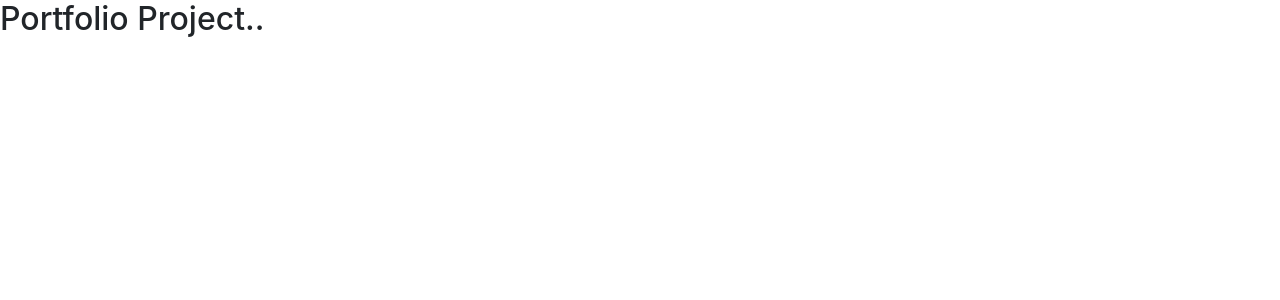
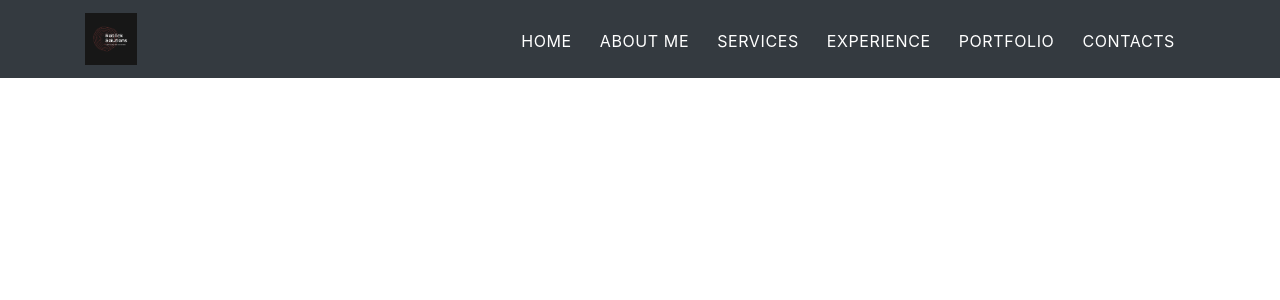
Before and after one commit to robelberhanu/My_Portfolio_Website, a React (Create React App) app: page / in a window 1280 px wide. Shown: the top 300 px of the page. Built offline with nearby package versions, Linux system fonts and the light colour scheme.

Commit message:
Added navbar

```diff
--- a/public/index.html
+++ b/public/index.html
@@ -1,14 +1,12 @@
 <!DOCTYPE html>
 <html lang="en">
+
 <head>
   <meta charset="utf-8" />
   <link rel="icon" href="%PUBLIC_URL%/favicon.ico" />
   <meta name="viewport" content="width=device-width, initial-scale=1" />
   <meta name="theme-color" content="#000000" />
-    <meta
-      name="description"
-      content="Web site created using create-react-app"
-    />
+  <meta name="description" content="Web site created using create-react-app" />
   <link rel="apple-touch-icon" href="%PUBLIC_URL%/logo192.png" />
   <!--
       manifest.json provides metadata used when your web app is installed on a
@@ -26,6 +24,7 @@
     -->
   <title>React App</title>
 </head>
+
 <body>
   <noscript>You need to enable JavaScript to run this app.</noscript>
   <div id="root"></div>
@@ -39,5 +38,15 @@
       To begin the development, run `npm start` or `yarn start`.
       To create a production bundle, use `npm run build` or `yarn build`.
     -->
+  <script src="https://code.jquery.com/jquery-3.3.1.slim.min.js"
+    integrity="sha384-q8i/X+965DzO0rT7abK41JStQIAqVgRVzpbzo5smXKp4YfRvH+8abtTE1Pi6jizo"
+    crossorigin="anonymous"></script>
+  <script src="https://cdnjs.cloudflare.com/ajax/libs/popper.js/1.14.3/umd/popper.min.js"
+    integrity="sha384-ZMP7rVo3mIykV+2+9J3UJ46jBk0WLaUAdn689aCwoqbBJiSnjAK/l8WvCWPIPm49"
+    crossorigin="anonymous"></script>
+  <script src="https://stackpath.bootstrapcdn.com/bootstrap/4.1.3/js/bootstrap.min.js"
+    integrity="sha384-ChfqqxuZUCnJSK3+MXmPNIyE6ZbWh2IMqE241rYiqJxyMiZ6OW/JmZQ5stwEULTy"
+    crossorigin="anonymous"></script>
 </body>
+
 </html>
--- a/src/App.css
+++ b/src/App.css
@@ -1,38 +1,48 @@
-.App {
-  text-align: center;
+@import url('https://fonts.googleapis.com/css2?family=Roboto+Condensed:wght@300&display=swap');
+
+:root{
+  --primary-white: #fff;
+  --primary-red : #f90000;
+  --primary-dark : rgba(255,255,255,0);
 }
 
-.App-logo {
-  height: 40vmin;
-  pointer-events: none;
+body{
+  font-family: "Roboto Condesed" sans-serif;
+}
+.logo{
+  width: 3.25rem;
 }
 
-@media (prefers-reduced-motion: no-preference) {
-  .App-logo {
-    animation: App-logo-spin infinite 20s linear;
-  }
+/*---------- Menu Links ---------*/
+
+nav a.nav-link{
+  /* font-weight: 500; */
+  letter-spacing: 0.0375rem;
+  cursor: pointer;
 }
 
-.App-header {
-  background-color: #282c34;
-  min-height: 100vh;
-  display: flex;
-  flex-direction: column;
-  align-items: center;
-  justify-content: center;
-  font-size: calc(10px + 2vmin);
-  color: white;
+nav ul li{
+  text-transform: uppercase;
+
 }
 
-.App-link {
-  color: #61dafb;
+.navbar-nav > li > a {
+  margin-right: 0.75rem;
+  margin-left: 0.75;
+  color: var(--primary-white) !important;
+  border-top: 0.1875rem solid  var(--primary-dark);
 }
 
-@keyframes App-logo-spin {
-  from {
-    transform: rotate(0deg);
-  }
-  to {
-    transform: rotate(360deg);
-  }
+navbar-brand{
+  max-width: 3.25rem;
+  padding: 0 !important;
+  height: 6rem !important;
 }
+
+.navbar-nav > li > a.active, .navbar-nav > li a.active:focus {
+  border-top: 0.1875rem solid var(--primary-red);
+}
+
+.navbar-nav > li > a:hover {
+  border-top: 0.1875rem solid var(--primary-red);
+}
--- a/src/App.js
+++ b/src/App.js
@@ -1,8 +1,9 @@
 import './App.css';
 import "bootstrap/dist/css/bootstrap.min.css";
+import Navbar from "./components/Navbar";
 function App() {
   return (
-    <h2>Portfolio Project..</h2>
+    <Navbar />
   );
 }
 
--- /dev/null
+++ b/src/components/Navbar.js
@@ -0,0 +1,47 @@
+import React from "react";
+import logo from "../logo.png";
+import { FontAwesomeIcon } from "@fortawesome/react-fontawesome";
+import {faBars} from "@fortawesome/free-solid-svg-icons";
+
+
+export const Navbar = () => {
+    return (
+        <nav className="navbar navbar-expand-lg navbar-light bg-dark">
+            <div className="container">
+
+
+                <a className="navbar-brand" href="#"><img className="logo" src={logo} alt="logo..." /></a>
+                <button className="navbar-toggler" type="button" data-toggle="collapse" data-target="#navbarSupportedContent" aria-controls="navbarSupportedContent" aria-expanded="false" aria-label="Toggle navigation">
+                <FontAwesomeIcon icon={faBars} style={{color: "#fff"}}/>
+                </button>
+
+                <div className="collapse navbar-collapse" id="navbarSupportedContent">
+                    <ul className="navbar-nav ml-auto">
+                        <li className="nav-item active">
+                            <a className="nav-link" href="#">Home <span className="sr-only">(current)
+                            </span></a>
+                        </li>
+                        <li className="nav-item">
+                            <a className="nav-link" href="#">About Me</a>
+                        </li>
+                        <li className="nav-item">
+                            <a className="nav-link" href="#">Services</a>
+                        </li>
+                        <li className="nav-item">
+                            <a className="nav-link" href="#">Experience</a>
+                        </li>
+                        <li className="nav-item">
+                            <a className="nav-link" href="#">Portfolio</a>
+                        </li>
+                        <li className="nav-item">
+                            <a className="nav-link" href="#">Contacts </a>
+                        </li>
+
+                    </ul>
+
+                </div>
+            </div>
+        </nav>
+    )
+}
+export default Navbar;
```
Also changed, not shown: src/logo.png (added). Lines whose indentation alone changed are shown as unchanged.
